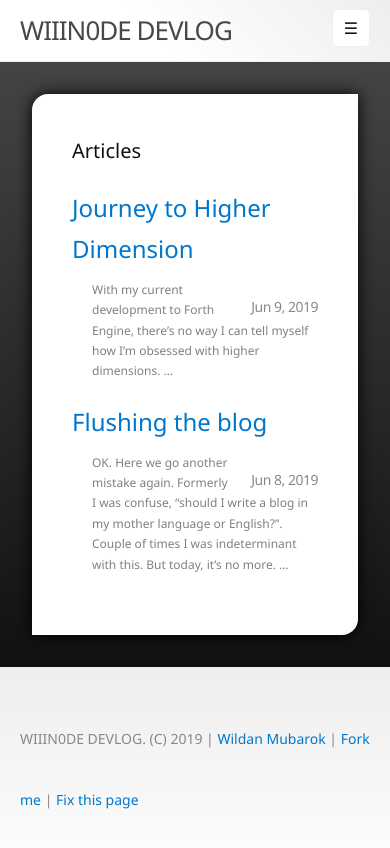
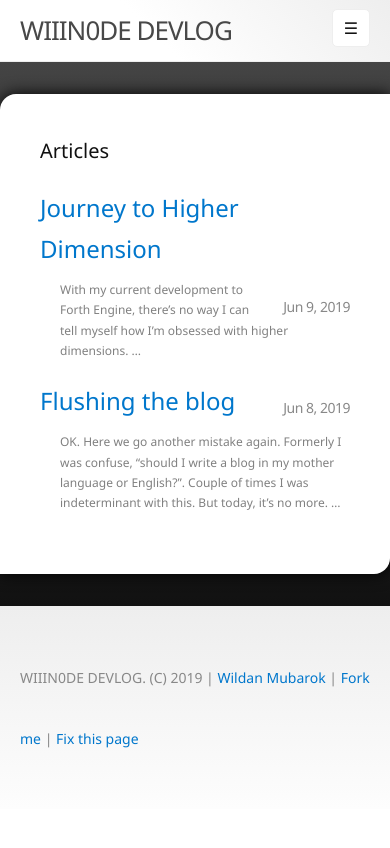
Before and after one commit to willnode/blog, a Jekyll site: the page built from index.md, in a window 390 px wide. Shown: the top 848 px of the page. Built offline with Jekyll 4.4.1, drawn with Linux system fonts in a browser that asks for light colours.

Commit message:
mobile fix

```diff
--- a/_sass/layout.scss
+++ b/_sass/layout.scss
@@ -114,7 +114,7 @@
  */
 .page-content {
   background: linear-gradient(to bottom, #444, #111);
-  padding: 2em;
+  padding: 2em 0;
 }
 
 .page-inner {
```
